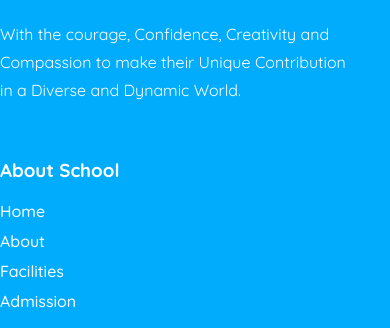
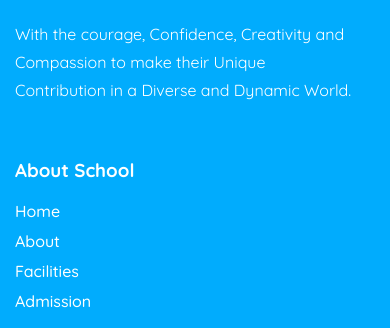
Before and after one commit to tahia-tahi/PH-Assignment-2, a plain HTML site: page index.html in a window 390 px wide. Shown: the part 3217-3545 px from the top of the page. Drawn offline with Linux system fonts and the light colour scheme.

Commit message:
responsive test done

```diff
--- a/style.css
+++ b/style.css
@@ -582,7 +582,7 @@ footer {
 
     footer {
         height: 500px;
-        /* padding-left: 15px; */
+        padding-left: 15px;
         padding-top: 50px;
         margin-top: -50px;
     }
```
